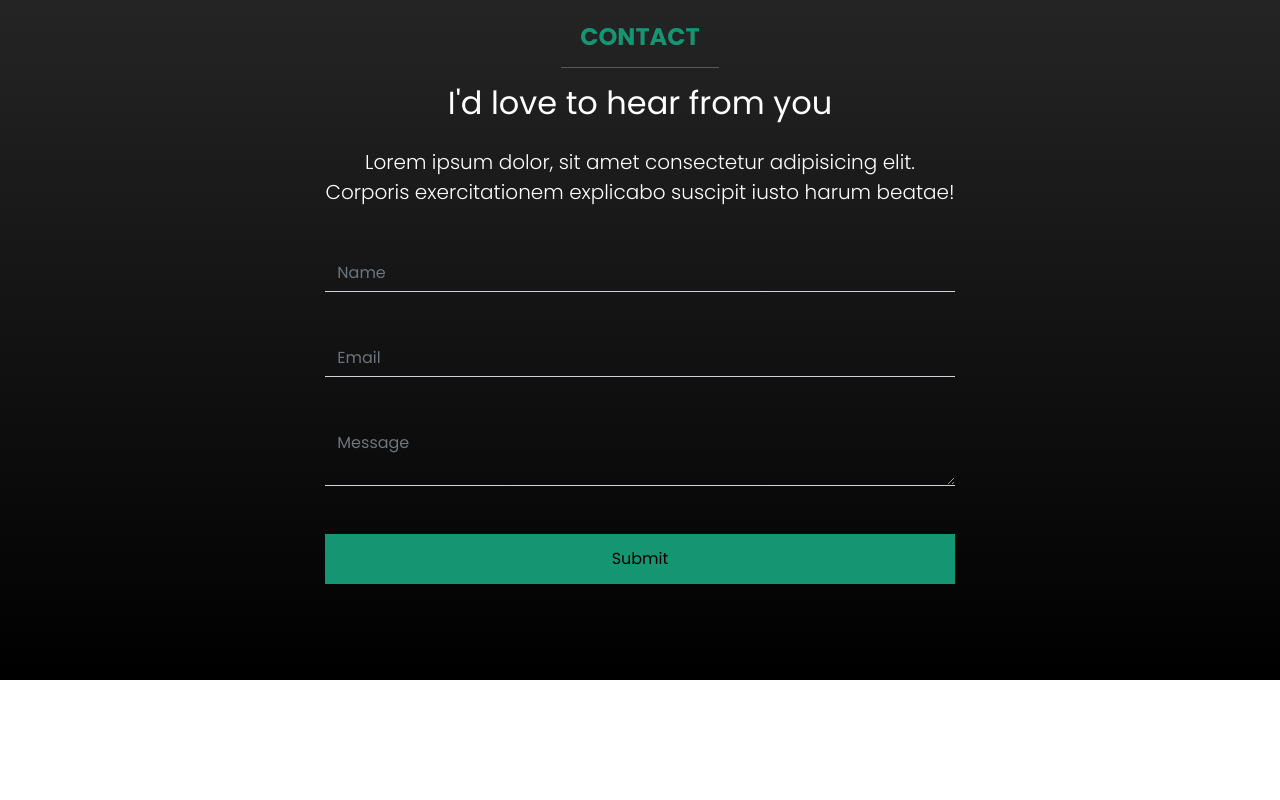
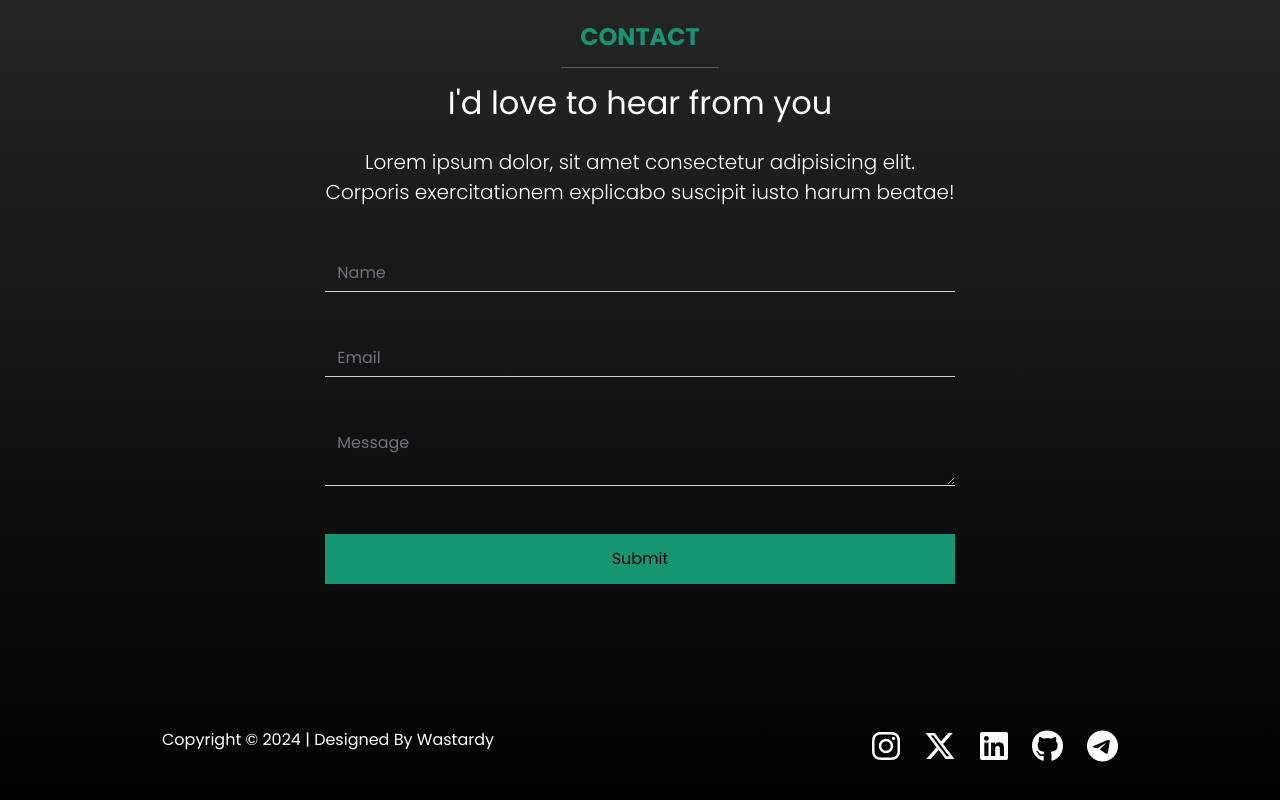
Before and after one commit to wastardy/portfolio_website, a website: page index.html in a window 1280 px wide. Shown: the part 5575-6375 px from the top of the page. Before the commit the page ends 6255 px from the top, so only its background shows below. Drawn offline with nearby package versions, Linux system fonts and the light colour scheme; files that its build step writes are made by us from their sources.

Commit message:
add footer

```diff
--- a/index.html
+++ b/index.html
@@ -707,6 +707,30 @@
                         </form>
                     </div>
                 </div>
+
+                <!-- Footer -->
+                <div class="d-flex mt-6">
+                    <p class="flex-grow-1">
+                        Copyright &copy; 2024 | Designed By Wastardy
+                    </p>
+                    <div class="hstack gap-4">
+                        <a href="https://www.instagram.com/wastardy/" target="_blank">
+                            <i class="fab fa-instagram fa-2x text-white"></i>
+                        </a>
+                        <a href="https://twitter.com" target="_blank">
+                            <i class="fa-brands fa-x-twitter fa-2x text-white"></i>
+                        </a>
+                        <a href="https://www.linkedin.com/in/andrii-kononenko-a4b1b1250/" target="_blank">
+                            <i class="fab fa-linkedin fa-2x text-white"></i>
+                        </a>
+                        <a href="https://github.com/wastardy" target="_blank">
+                            <i class="fab fa-github fa-2x text-white"></i>
+                        </a>
+                        <a href="https://t.me/httpflowerPot" target="_blank">
+                            <i class="fab fa-telegram fa-2x text-white"></i>
+                        </a>
+                    </div>
+                </div>
             </div>
         </section>
 
```
